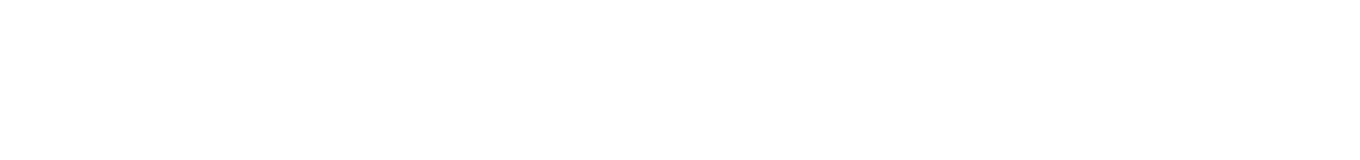
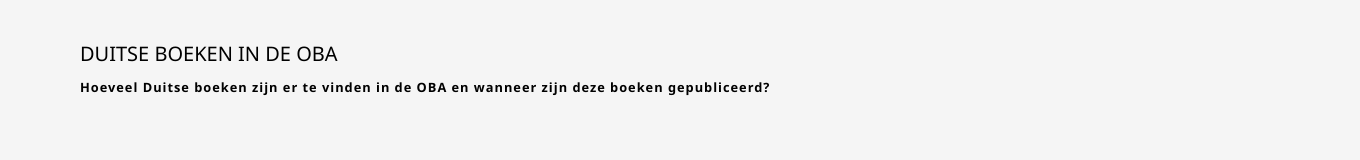
Before and after one commit to peppe-quint-boogaard/functional-programming, a website: page view/index.html in a window 1280 px wide. Shown: the whole page, 1360 px wide, since content can reach past the window. Drawn offline with nearby package versions, Linux system fonts and the light colour scheme.

Commit message:
changed structure

```diff
--- a/view/index.css
+++ /dev/null
@@ -1,4 +0,0 @@
-svg {
-  height: 1000px;
-  width: 1000px;
-}
--- a/view/index.html
+++ b/view/index.html
@@ -4,12 +4,13 @@
   <meta charset="UTF-8">
   <meta name="viewport" content="width=device-width, initial-scale=1.0">
   <meta http-equiv="X-UA-Compatible" content="ie=edge">
-  <link rel="stylesheet" href="index.css">
-  <title>D3</title>
+  <link rel="stylesheet" href="src/index.css">
+  <title>functional-programming</title>
 </head>
 <body>
-  <svg></svg>
+  <h1>Duitse boeken in de oba</h1>
+  <span>Hoeveel Duitse boeken zijn er te vinden in de OBA en wanneer zijn deze boeken gepubliceerd?</span>
   <script src="https://d3js.org/d3.v4.min.js"></script>
-  <script type="text/javascript" src="d3.js"></script>
+  <script src="src/index.js" charset="utf-8"></script>
 </body>
 </html>
--- /dev/null
+++ b/view/src/index.css
@@ -0,0 +1,26 @@
+* {
+  box-sizing: border-box;
+  font-family: Segoe UI, sans-serif;
+  margin: 0;
+  padding: 0;
+}
+
+body {
+  background-color: #f5f5f5;
+  height: 100%;
+  margin: 2.5rem 5rem;
+  width: 100%;
+}
+
+h1 {
+  font-size: 1.25rem;
+  font-weight: 300;
+  margin-bottom: 0.5rem;
+  text-transform: uppercase;
+}
+
+span {
+  font-size: 0.8rem;
+  font-weight: 800;
+  letter-spacing: 1px;
+}
```
Also changed, not shown: view/src/index.js (added).
